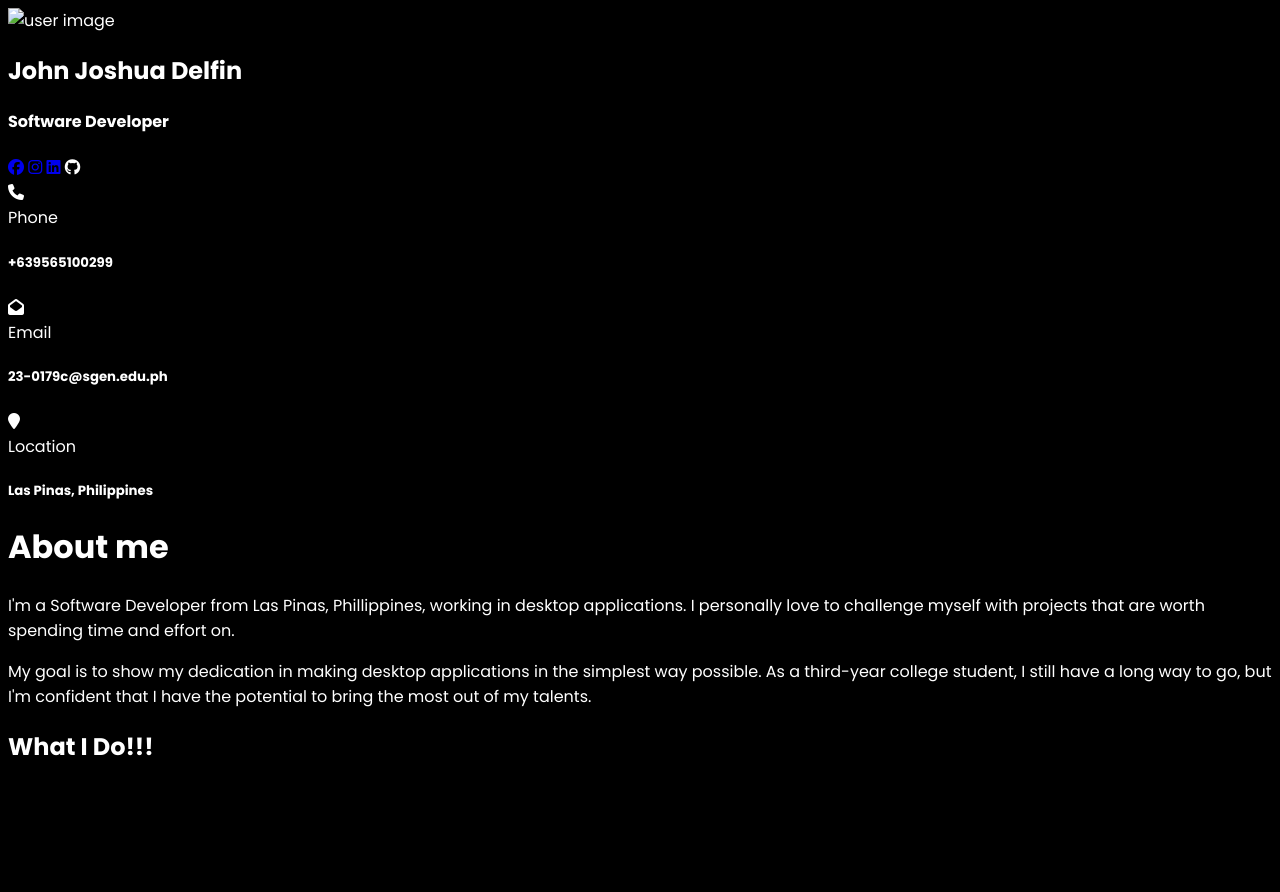
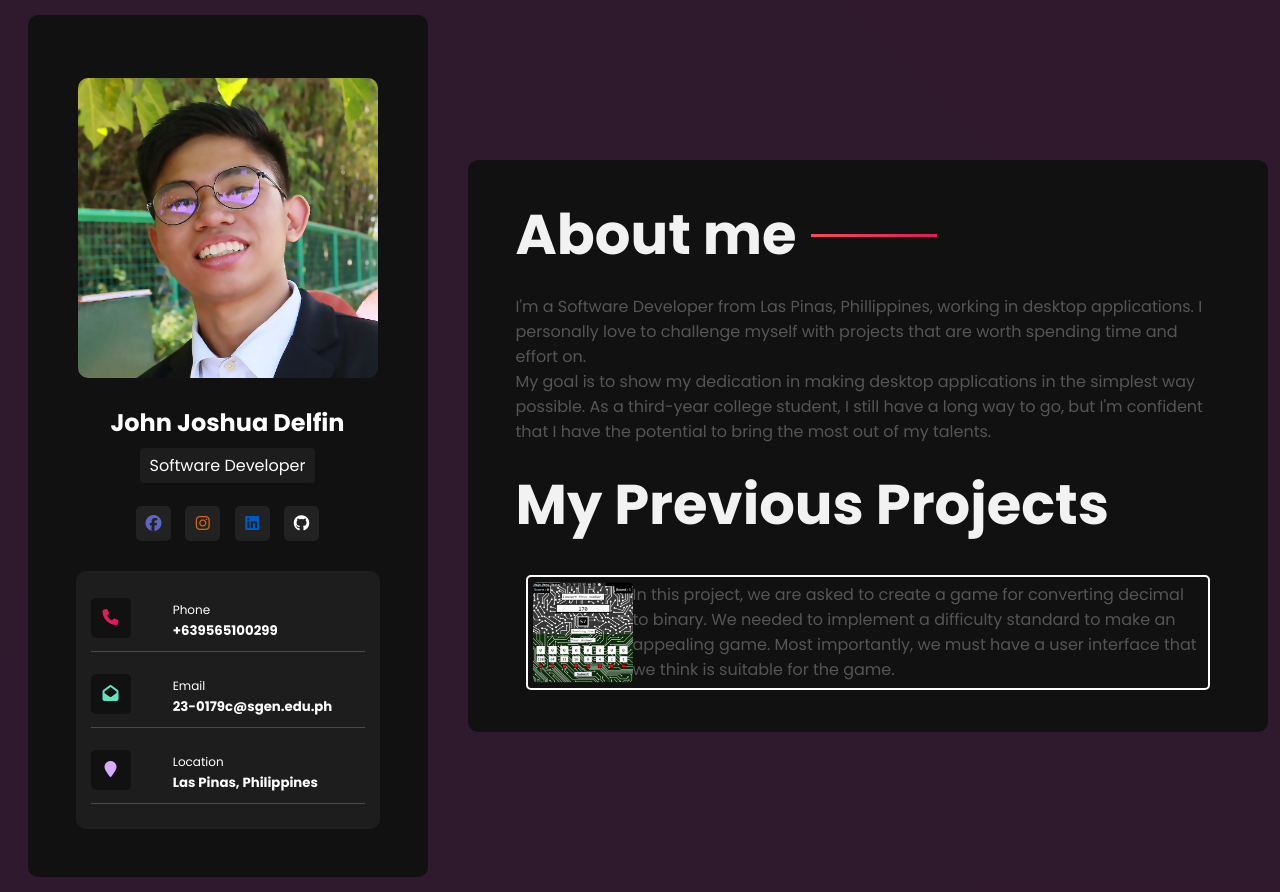
Before and after one commit to Nisshoku10/Web-Portfolio, a plain HTML site: page index.html in a window 1280 px wide. Before the commit the page ends 816 px from the top, so only its background shows below. Drawn offline with Linux system fonts and the light colour scheme.

Commit message:
fixed something, atleast

```diff
--- a/index.html
+++ b/index.html
@@ -64,7 +64,14 @@
 
             <p> My goal is to show my dedication in making desktop applications in the simplest way possible. As a third-year college student, I still have a long way to go, but I'm confident that I have the potential to bring the most out of my talents.</p>
 
-            <h2>What I Do!!!</h2>
+            <h2>My Previous Projects</h2>
+
+            <div class="projects-container">
+                <div class="project">
+                    <img src="images/binarygame.PNG" alt="binarygame">
+                    <p>In this project, we are asked to create a game for converting decimal to binary. We needed to implement a difficulty standard to make an appealing game. Most importantly, we must have a user interface that we think is suitable for the game.</p>
+                </div>
+            </div>
          </div>
     </div>
 </body>
--- a/style.css
+++ b/style.css
@@ -1,4 +1,3 @@
-
 @import url('https://fonts.googleapis.com/css2?family=Poppins:ital,wght@0,100;0,200;0,300;0,400;0,500;0,600;0,700;0,800;0,900;1,100;1,200;1,300;1,400;1,500;1,600;1,700;1,800;1,900&display=swap');
 
 ::-webkit-scrollbar {
@@ -14,82 +13,218 @@
   }
 
 :root{
-    --background-color: black;
-    --text-color: white;
-    --nav-color: #1a1919;
-    --nav-button-color: #3f3c3c;
+    --purple:#2F192E;
+    --purple-light:#30192d;
+    --dark-blue:#012677;
+    --blue:#5c65c0;
+    --skyblue:#00b4fc;
+    --light-blue:#005bc5;
+    --dark-pink:#f64c57;
+    --dark-magenta:#e21b5a;
+    --light-green: #61e2c2;
+    --light-purple: #d9abff;
+    --orange: #d4680e;
+    --dark-gray: #222121;
+}
+
+*{
+    box-sizing: border-box;
+    padding: 0;
+    margin: 0;
+    text-decoration: none;
+    font-family: Poppins, sans-serif;
 }
 
 body{
-    background-color: var(--background-color);
-    height: 100vh;
-    color: var(--text-color);
-    font-family: "Poppins", serif;
-    font-weight: 400;
+    background: linear-gradient(45deg, var(--purple), var(--purple-light));
 }
 
-.menu-links{
-    padding: 0;
+.container{
+    display: flex;
+    justify-content: space-around;
+    align-items: center;
+    min-height: 100%;
+    width: 100%;
+    flex-wrap: wrap;
+    position: relative;
+}
+
+.profile-card{
+    background: #111;
+    width: 400px;
+    padding: 3rem;
+    border-radius: 10px;
+    min-height: 400px;
+    position: relative;
+    color: #fff;
+    margin: 15px;
+    display: flex;
+    justify-content: space-between;
+    align-items: center;
+    flex-direction: column;
+    z-index: 1;
+}
+
+.profile-card .profile-pic{
+    margin-top: 15px;
+    overflow: hidden;
+}
+
+.profile-card .profile-pic img{
+    border-radius: 10px;
+    width: 300px;
+}
+
+.profile-card .profile-details{
     display: flex;
     flex-direction: column;
-    align-items: stretch;
-    flex-wrap: wrap;
-}
-.side-content{
-    position: fixed;
-    top: 0;
-    left: 0;
-    height: 100%;
-    width: calc(100% - 60%);
-    background-color: var(--nav-color);
+    justify-content: flex-start;
+    align-items: center;
+    width: 100%;
 }
 
-.wrapper{
+.profile-card .intro{
     display: flex;
+    justify-content: center;
+    align-items: center;
     flex-direction: column;
-    align-items: flex;
-    justify-content: space-evenly;
-}
-.spacing{
-    margin: 10px 20px 10px 20px;
-    padding: 3px;
 }
 
-.text{
-    text-align: justify;
-    text-decoration: none;
-    color: var(--text-color);
-    font-size: 23px;
+.profile-details .intro h2{
+    margin-top: 20px;
 }
 
-.side-content li{
-    height: 50px;
+.profile-details .intro h4{
+    background: #1d1d1d;
+    font-weight: 400;
+    border-radius: 4px;
+    padding: 5px 10px;
+    margin: 8px;
+}
+
+.profile-details .intro .social{
     margin-top: 10px;
-    margin-left: 0;
-    list-style: none;
+    margin-bottom: 25px;
+}
+
+.profile-details .intro .social i{
+    color: #ddd;
+    font-size: 16px;
+    background-color: #222;
+    margin: 5px;
+    height: 35px;
+    width: 35px;
+    line-height: 35px;
+    text-align: center;
+    border-radius: 5px;
+    transition: 0.5s;
+}
+
+.profile-details .intro .social i:hover{
+    transform: scale(1.2);
+    border: 1px solid rgba(255, 255, 255, 0.3);
+}
+
+.profile-card .contact-info{
+    background-color: #1d1d1d;
+    padding: 15px;
+    border-radius: 10px;
+    width: 100%;
+}
+
+.profile-details .contact-info .row{
+    display: flex;
+    justify-content: space-between;
+    align-items: center;
+    border-bottom: 1px solid rgba(255, 255, 255, 0.2);
+    padding: 10px 0;
+    margin-bottom: 10px;
+}
+
+.contact-info .row .icon{
+    height: 40px;
+    width: 40px;
+    line-height: 40px;
+    border-radius: 5px;
+    background-color: #111;
+    text-align: center;
+    color: #fff;
+    transition: 0.5s;
+}
+
+.row .icon:hover{
+    transform: scale(1.2);
+    border: 1px solid rgba(255, 255, 255, 0.1);
+}
+
+.row .content{
+    min-width: 70%;
+}
+
+.row .content span{
+    font-size: 12px;
+}
+
+/**** about section ****/
+
+.about{
+    background-color: #111;
+    max-width: 800px;
+    padding: 2rem 3rem;
+    border-radius: 10px;
+}
+
+.about h1{
+    color: #f2f2f2;
+    margin-bottom: 1.1rem;
+    position:relative;
+    display: inline-block;
+    font-size: 3.5rem;
+}
+
+.about h1::after{
+    position: absolute;
+    content: "";
+    top: 50%;
+    right: -50%;
+    width: 45%;
+    height: 3px;
+    background: linear-gradient(45deg, #f64c57, #e21b5a);
+}
+
+.about p{
+    color: #555;
+    margin: 1.5 0;
+}
+
+.about h2{
+    color: #f2f2f2;
+    margin-bottom: 1.1rem;
+    margin-top: 1.1rem;
+    position:relative;
+    display: inline-block;
+    font-size: 3.5rem;
+}
+
+.about .projects-container{
     display: flex;
     align-items: center;
-    justify-content: center;
-    background-color: var(--nav-button-color);
+    justify-content: space-around;
+    padding: 5px;
 }
 
-.side-content li a{
-    text-decoration: none;
+.about .projects-container .project{
+    display: flex;
+    align-items: flex-start;
+    justify-content: space-evenly;
+    border: 2px solid white;
+    border-radius: 5px;
+    padding: 5px;
+    margin: 5px;
 }
-.social-links{
-    display: flex;
-    flex-direction: column;
-    align-items: center;
-    justify-content: center;
+
+.about .projects-container .project img{
+    width: 100px;
+    height: 100%;
+    border-radius: 5px;
 }
-.social-icons{
-    display: flex;
-    align-items: center;
-    justify-content: center;
-    gap: 20px;
-    margin: 15px;
-}
-.social-icons a img{
-    height: 100%;
-    width: 75px;
-}
```
Also changed, not shown: images/Facebook.png (added), images/Github.png (added), images/Instagram.png (added), images/LinkedIn.png (added), images/binarygame.PNG (added), images/profile_image.jpg (added), side-content icons/Facebook.png (deleted), side-content icons/Github.png (deleted), side-content icons/Instagram.png (deleted), side-content icons/LinkedIn.png (deleted).
